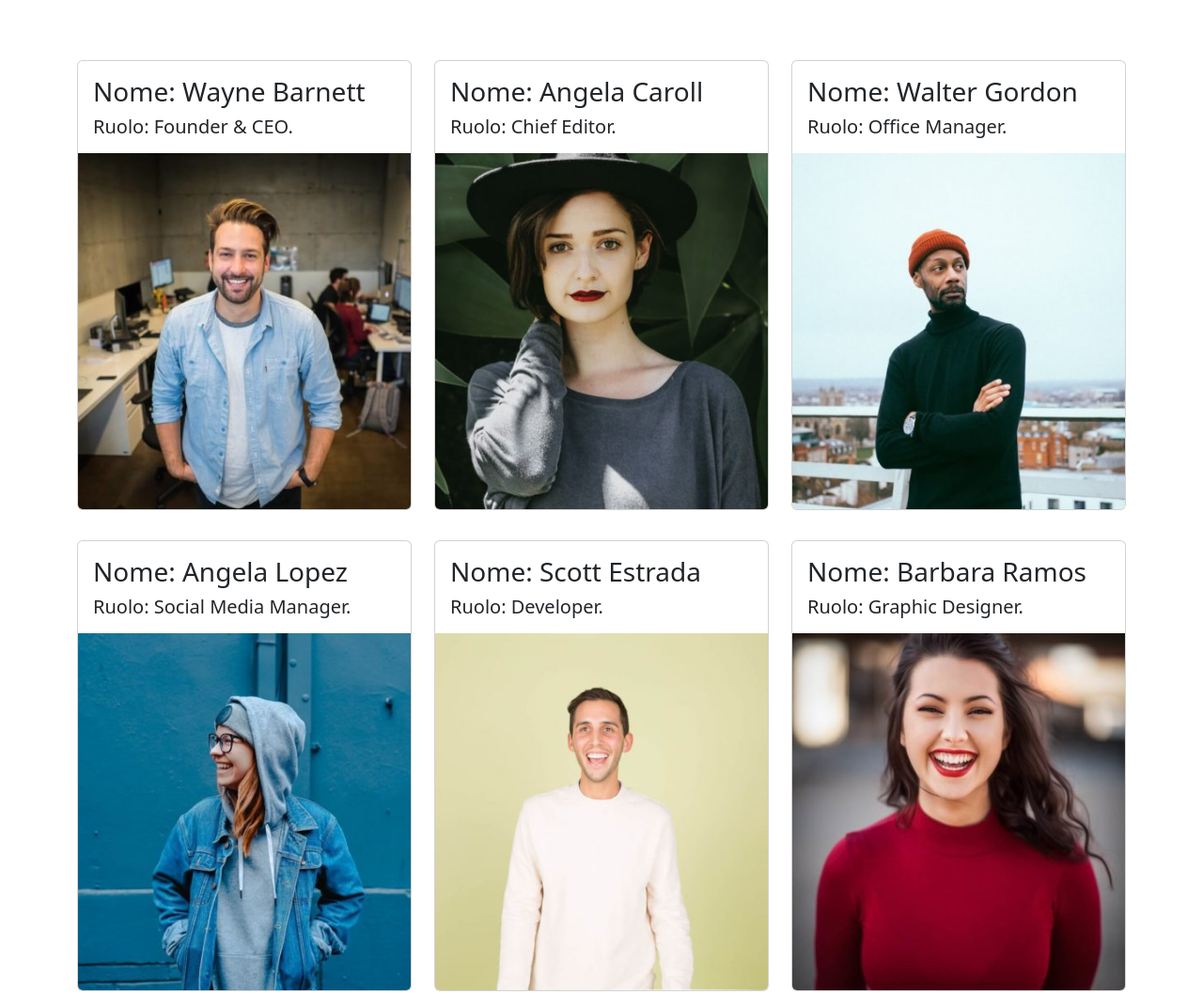
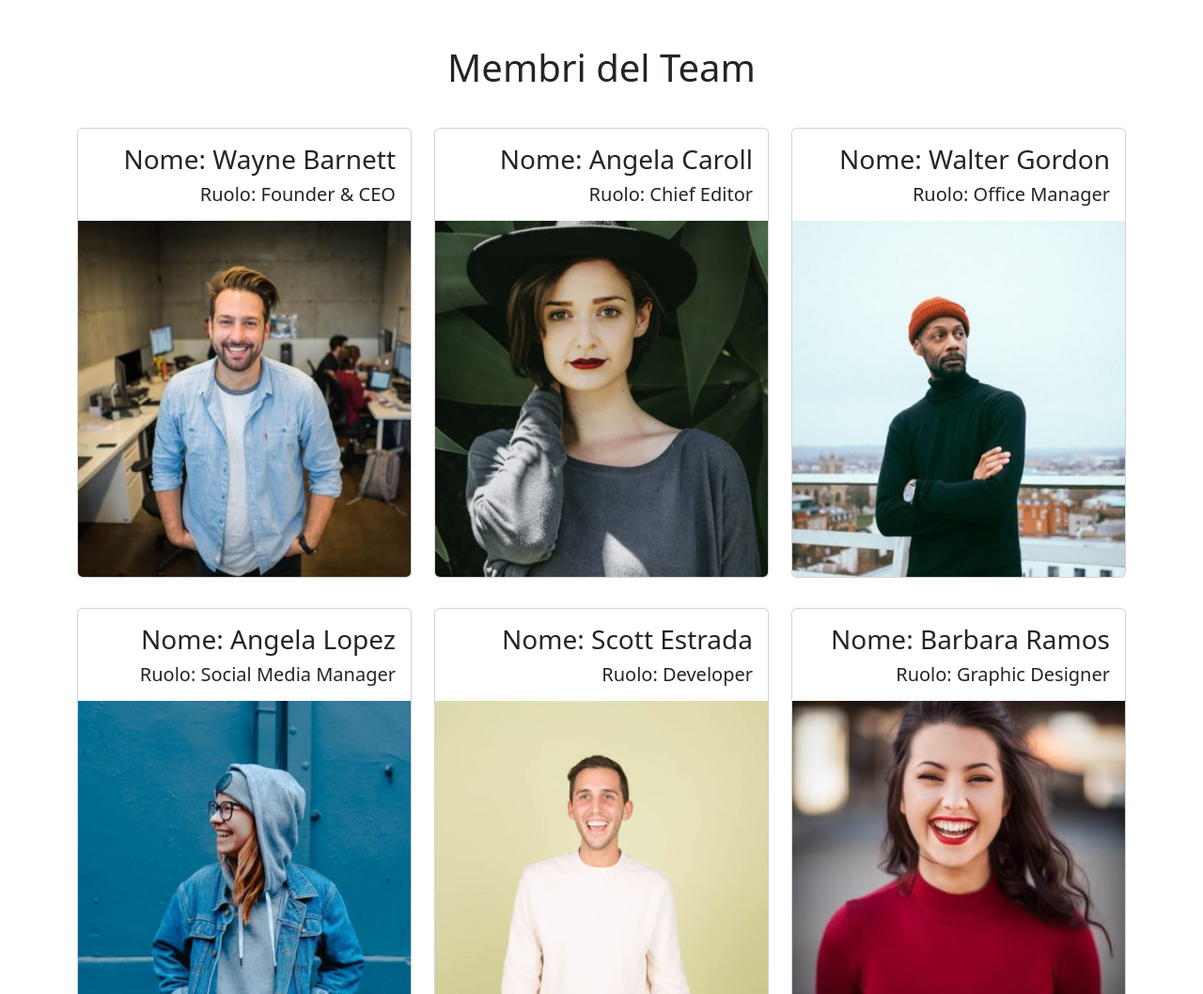
Before and after one commit to Corfaya/js-our-team, a plain HTML site: page bonus/index.html in a window 1280 px wide. Shown: the top 1058 px of the page at 94% size. Drawn offline with nearby package versions, Linux system fonts and the light colour scheme.

Commit message:
[UPD] styles renovation. DONE

```diff
--- a/bonus/css/style.css
+++ b/bonus/css/style.css
@@ -3,3 +3,8 @@
     padding: 0;
     box-sizing: border-box;
 }
+
+img:hover {
+    opacity: 0.8;
+    cursor: pointer;
+}
--- a/bonus/index.html
+++ b/bonus/index.html
@@ -9,6 +9,11 @@
 </head>
 <body>
     <div class="container my-5">
+        <div class="row">
+            <div class="col-12">
+                <h1 class="text-center mb-4">Membri del Team</h1>
+            </div>
+        </div>
         <div id="team-members" class="row">
         </div>
     </div>
--- a/bonus/js/script.js
+++ b/bonus/js/script.js
@@ -45,9 +45,9 @@ for (let k = 0; k < team.length; k++) {
     const COLUMN = divGenerator() // function calling
     COLUMN.classList.add("d-flex")
     COLUMN.innerHTML = `<div class="card mh-100 my-3">
-    <div class="card-body d-flex flex-column">
+    <div class="card-body d-flex flex-column text-end">
     <h3 class="card-title">Nome: ${team[k].name}</h3>
-    <h5 class="card-text">Ruolo: ${team[k].role}.</h5>
+    <h5 class="card-text">Ruolo: ${team[k].role}</h5>
     </div>
     <img class="img-fluid card-img-bottom" src="../img/${team[k].img}" alt="team member photo">
     </div>` //milestone2 + bonus goal
```
